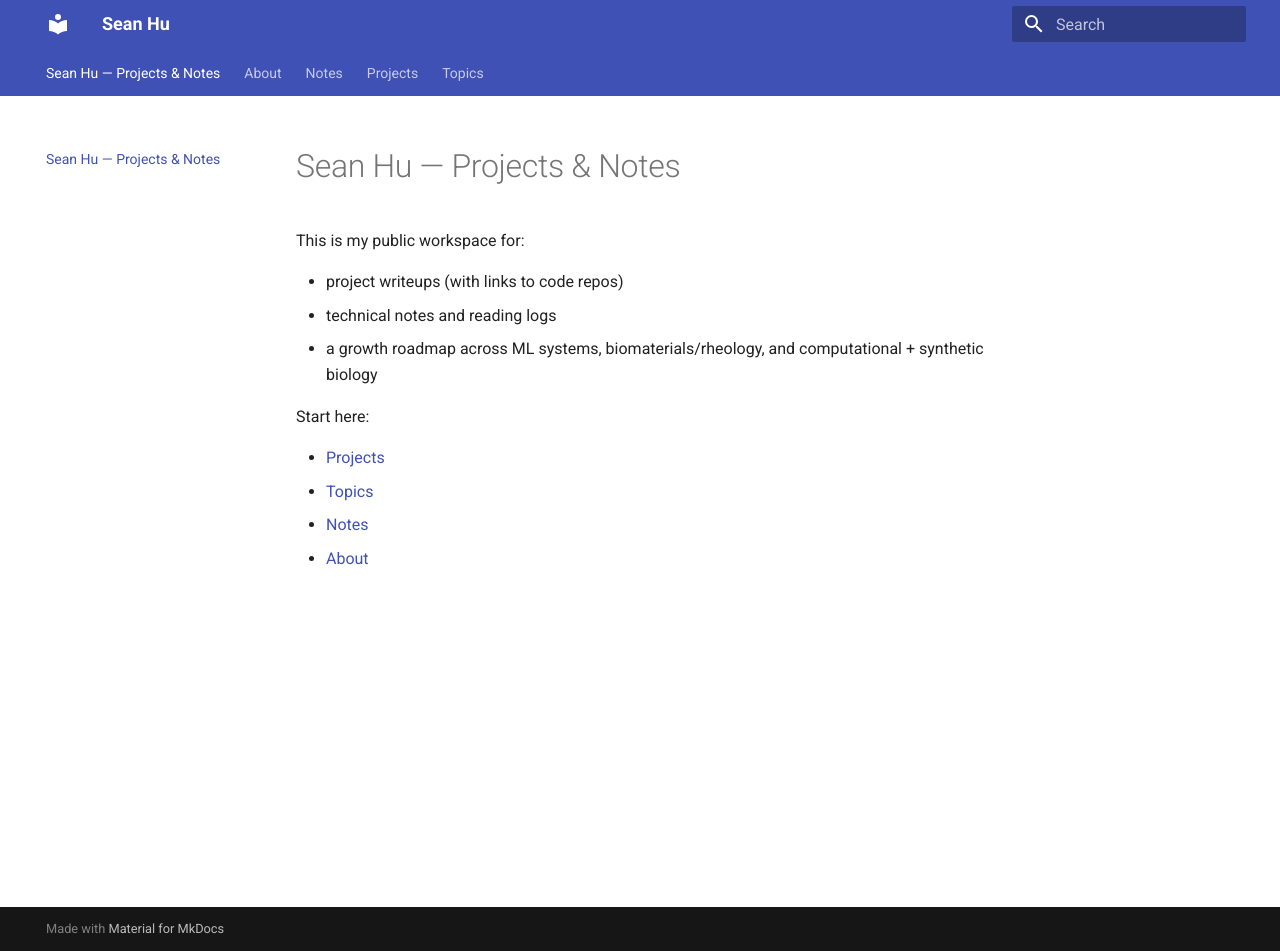
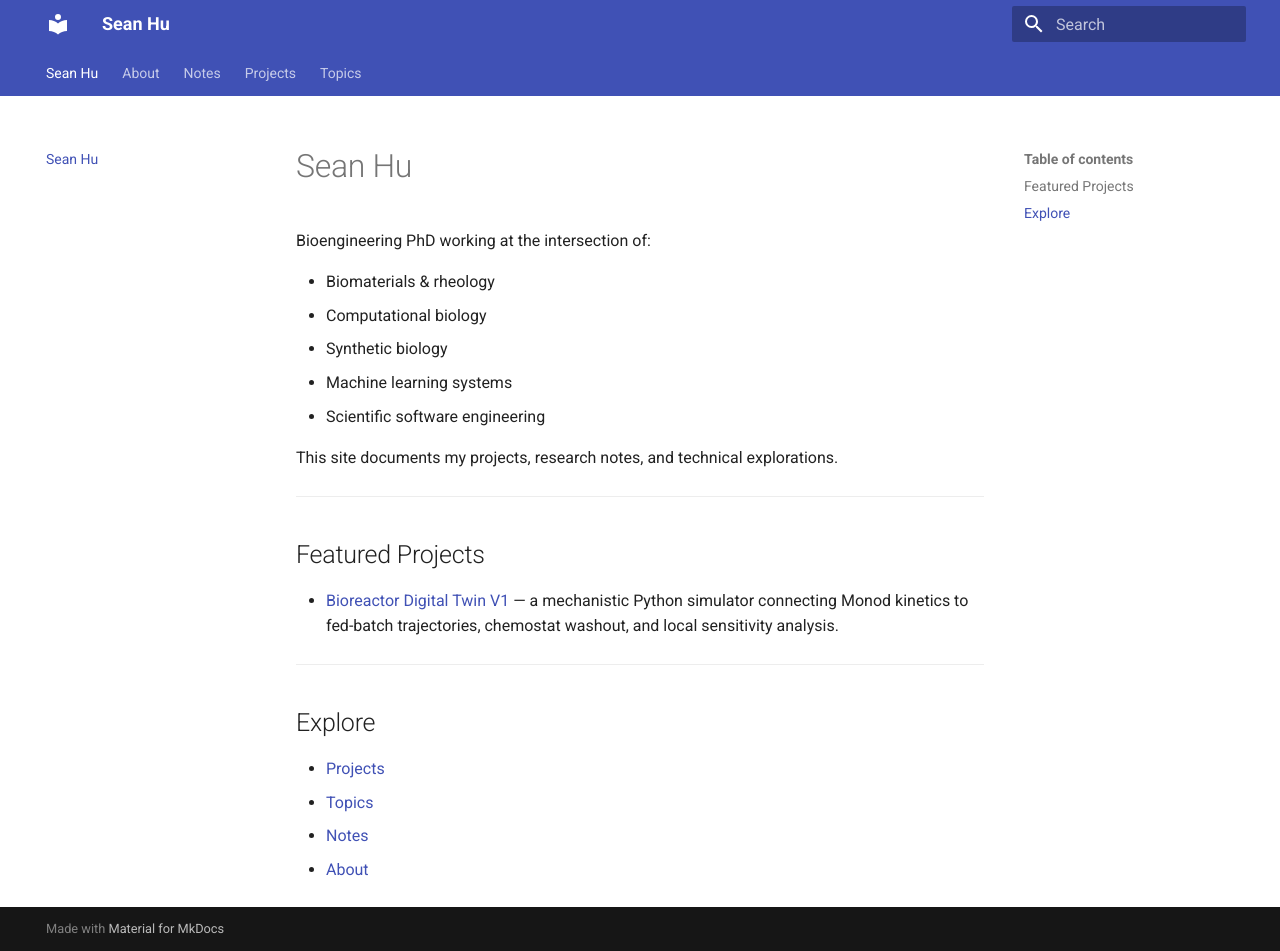
Before and after one commit to seanhu0401/seanhu0401.github.io, an MkDocs documentation site: the page built from docs/index.md, in a window 1280 px wide and 951 px high. Built offline with MkDocs 1.6.1 and Material for MkDocs 9.7.7, drawn with Linux system fonts in a browser that asks for light colours.

Commit message:
Publish Bioreactor Digital Twin V1 project page
Add the v1.0 project write-up with Open-in-molab badge, three result
figures (fed-batch trajectory, chemostat washout, OAT tornado), and
page-level MathJax via pymdownx.arithmatex.

- docs/projects/bioreactor-digital-twin.md: full article
- docs/index.md, docs/projects/index.md: featured-project links
- mkdocs.yml: enable pymdownx.arithmatex (generic)
- docs/assets/mathjax.js: MathJax config
- templates/project-template.md, .gitignore: site scaffolding

Co-Authored-By: Claude Opus 4.8 <noreply@anthropic.com>

```diff
--- a/docs/index.md
+++ b/docs/index.md
@@ -1,12 +1,24 @@
-# Sean Hu — Projects & Notes
+# Sean Hu
 
-This is my public workspace for:
+Bioengineering PhD working at the intersection of:
 
-- project writeups (with links to code repos)
-- technical notes and reading logs
-- a growth roadmap across ML systems, biomaterials/rheology, and computational + synthetic biology
+- Biomaterials & rheology
+- Computational biology
+- Synthetic biology
+- Machine learning systems
+- Scientific software engineering
 
-Start here:
+This site documents my projects, research notes, and technical explorations.
+
+---
+
+## Featured Projects
+
+- [Bioreactor Digital Twin V1](projects/bioreactor-digital-twin/) — a mechanistic Python simulator connecting Monod kinetics to fed-batch trajectories, chemostat washout, and local sensitivity analysis.
+
+---
+
+## Explore
 
 - [Projects](projects/)
 - [Topics](topics/)
--- a/mkdocs.yml
+++ b/mkdocs.yml
@@ -32,3 +32,5 @@ markdown_extensions:
   - pymdownx.details
   - pymdownx.highlight
   - pymdownx.inlinehilite
+  - pymdownx.arithmatex:
+      generic: true
```
Also changed, not shown: docs/assets/mathjax.js (added, +12 -0 lines), docs/projects/bioreactor-digital-twin.md (added, +169 -0 lines), docs/projects/index.md (+4 -0 lines), templates/project-template.md (added, +25 -0 lines), docs/projects/bioreactor-digital-twin/chemostat_bifurcation.png (added), docs/projects/bioreactor-digital-twin/fedbatch_trajectory.png (added), docs/projects/bioreactor-digital-twin/oat_sensitivity_tornado.png (added), 1 other file.
